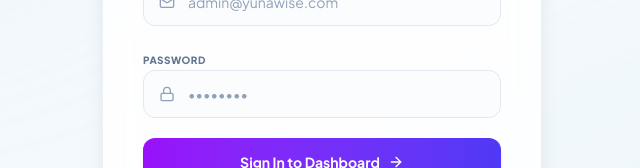
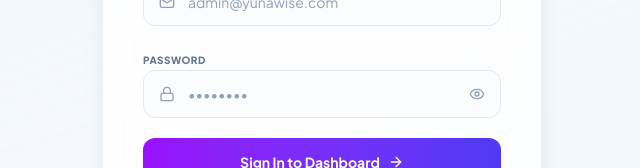
Before and after one commit to itsNV/company_website_Nextjs, a Next.js app: page /admin/login in a window 1280 px wide. Shown: the part 365-533 px from the top of the page, without its empty margins (318-958 px from the left). Built offline with nearby package versions, Linux system fonts and the light colour scheme; no server answers.

Commit message:
Added the eye to view the password

```diff
--- a/src/app/admin/login/page.jsx
+++ b/src/app/admin/login/page.jsx
@@ -6,13 +6,14 @@ import { auth } from "@/lib/firebase/auth";
 import { useRouter } from "next/navigation";
 import Image from "next/image";
 import logo from "@/app/Yunawise_logo.jpg";
-import { Mail, Lock, ArrowRight, Loader2, AlertCircle } from "lucide-react";
+import { Mail, Lock, ArrowRight, Loader2, AlertCircle, Eye, EyeOff } from "lucide-react";
 
 export default function LoginPage() {
   const router = useRouter();
 
   const [email, setEmail] = useState("");
   const [password, setPassword] = useState("");
+  const [showPassword, setShowPassword] = useState(false);
   const [loading, setLoading] = useState(false);
   const [error, setError] = useState("");
   const [lockoutTimeLeft, setLockoutTimeLeft] = useState(0);
@@ -147,13 +148,21 @@ export default function LoginPage() {
                 <Lock className="w-4 h-4" />
               </div>
               <input
-                type="password"
+                type={showPassword ? "text" : "password"}
                 required
                 placeholder="••••••••"
                 value={password}
                 onChange={(e) => setPassword(e.target.value)}
-                className="w-full h-12 pl-11 pr-4 bg-slate-50/50 border border-slate-200 rounded-xl text-sm text-slate-800 placeholder-slate-400 outline-none focus:bg-white focus:border-purple-500 focus:ring-2 focus:ring-purple-500/10 transition-all"
+                className="w-full h-12 pl-11 pr-12 bg-slate-50/50 border border-slate-200 rounded-xl text-sm text-slate-800 placeholder-slate-400 outline-none focus:bg-white focus:border-purple-500 focus:ring-2 focus:ring-purple-500/10 transition-all"
               />
+              <button
+                type="button"
+                onClick={() => setShowPassword(!showPassword)}
+                className="absolute inset-y-0 right-0 pr-4 flex items-center text-slate-400 hover:text-purple-650 transition-colors cursor-pointer"
+                aria-label={showPassword ? "Hide password" : "Show password"}
+              >
+                {showPassword ? <EyeOff className="w-4 h-4" /> : <Eye className="w-4 h-4" />}
+              </button>
             </div>
           </div>
 
```
